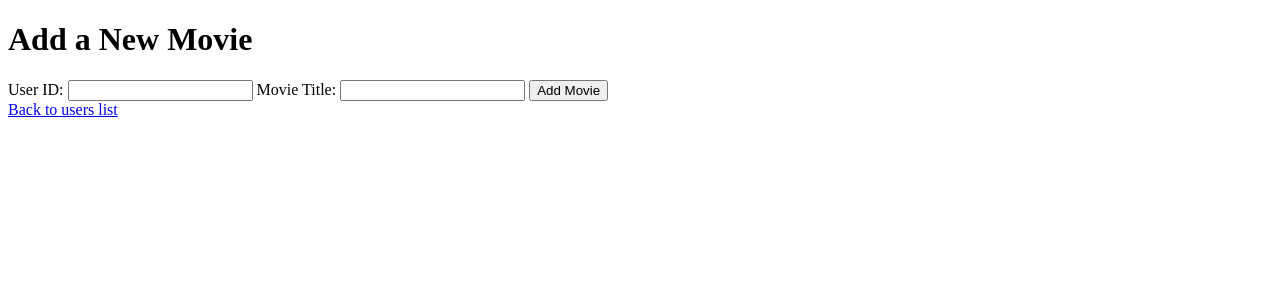
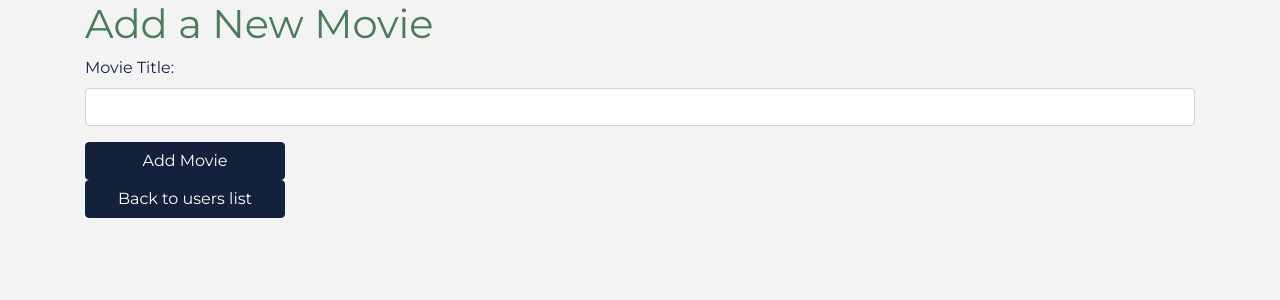
Before and after one commit to itsevanb/MovieApp, a Flask app: page /add_movie in a window 1280 px wide. Shown: the top 300 px of the page. Run offline with Flask 3, Linux system fonts and the light colour scheme; the visitor is signed in with stand-in values (Sample User, id 1); some libraries are stand-ins or nearby versions.

Commit message:
sessions
knows if user is logged in and where to do user actions, fixed user_id form fields and cleaned up code

```diff
--- a/app.py
+++ b/app.py
@@ -53,7 +53,7 @@ def add_movie():
     if 'user_id' not in session:
         return redirect(url_for('login'))
     if request.method == 'POST':
-        user_id = int(request.form['user_id'])
+        user_id = session['user_id']
         title = request.form['title'].strip()
         api_key = 'a1c766c0'
         url = f"http://www.omdbapi.com/?t={title}&apikey={api_key}&plot=full"
@@ -82,7 +82,7 @@ def update_movie():
     if 'user_id' not in session:
         return redirect(url_for('login'))
     if request.method == 'POST':
-        user_id = int(request.form['user_id'])
+        user_id = session['user_id']
         movie_id = int(request.form['movie_id'])
         title = request.form['title']
         rating = float(request.form['rating'])
@@ -101,7 +101,7 @@ def delete_movie():
     if 'user_id' not in session:
         return redirect(url_for('login'))
     if request.method == 'POST':
-        user_id = int(request.form['user_id'])
+        user_id = session['user_id']
         movie_id = request.form['movie_id']
         try:
             data_manager.delete_movie(user_id, movie_id)
--- a/templates/add_movie.html
+++ b/templates/add_movie.html
@@ -2,18 +2,68 @@
 <html lang="en">
 <head>
     <meta charset="UTF-8">
+    <meta name="viewport" content="width=device-width, initial-scale=1">
     <title>Add Movie - MovieWeb App</title>
-    <!-- Include any additional CSS files here -->
+    <!-- Bootstrap CSS -->
+    <link rel="stylesheet" href="https://stackpath.bootstrapcdn.com/bootstrap/4.5.2/css/bootstrap.min.css">
+    <!-- Google Fonts -->
+    <link href="https://fonts.googleapis.com/css2?family=Montserrat:wght@400;700&display=swap" rel="stylesheet">
+    <!-- icons -->
+    <link rel="stylesheet" href="https://cdnjs.cloudflare.com/ajax/libs/font-awesome/5.15.3/css/all.min.css">
+    <style>
+        body {
+            background-color: #F3F3F3; /* Neutral background color */
+            font-family: 'Montserrat', sans-serif;
+            color: #14213D; /* Dark blue text color */
+        }
+
+        h1 {
+            font-family: 'Montserrat', sans-serif;
+            color: #4A7C59; /* Green color for heading */
+        }
+
+        .btn-custom {
+            background-color: #14213D; /* Dark blue button color */
+            border-color: #14213D;
+            color: white; /* White text on buttons */
+            width: 200px;
+            transition: all 0.3s ease;
+        }
+
+        .btn-custom:hover {
+            background-color: #4A7C59; /* Green hover color for buttons */
+            border-color: #4A7C59;
+        }
+
+        .navbar {
+            background-color: #14213D; /* Dark blue navbar color */
+        }
+
+        .footer {
+            position: fixed;
+            left: 0;
+            bottom: 0;
+            width: 100%;
+            background-color: #14213D; /* Dark blue footer color */
+            color: white;
+            text-align: center;
+        }
+    </style>
 </head>
 <body>
-    <h1>Add a New Movie</h1>
-    <form method="post">
-        <label for="user_id">User ID:</label>
-        <input type="number" id="user_id" name="user_id" required>
-        <label for="title">Movie Title:</label>
-        <input type="text" id="title" name="title" required>
-        <input type="submit" value="Add Movie">
-    </form>
-    <a href="/users/">Back to users list</a>
+    <div class="container">
+        <h1>Add a New Movie</h1>
+        <form method="post">
+            <div class="form-group">
+                <label for="title">Movie Title:</label>
+                <input type="text" class="form-control" id="title" name="title" required>
+            </div>
+            <input type="submit" class="btn btn-custom" value="Add Movie">
+        </form>
+        <a href="/users/" class="btn btn-custom">Back to users list</a>
+    </div>
+    <!-- Bootstrap JS -->
+    <script src="https://code.jquery.com/jquery-3.5.1.slim.min.js"></script>
+    <script src="https://cdn.jsdelivr.net/npm/bootstrap@4.5.2/dist/js/bootstrap.bundle.min.js"></script>
 </body>
 </html>
--- a/templates/delete_movie.html
+++ b/templates/delete_movie.html
@@ -55,10 +55,6 @@
         <h1>Delete a Movie</h1>
         <form action="/delete_movie" method="post">
             <div class="form-group">
-                <label for="user_id">User ID:</label>
-                <input type="number" class="form-control" id="user_id" name="user_id" required>
-            </div>
-            <div class="form-group">
                 <label for="movie_id">Movie ID:</label>
                 <input type="text" class="form-control" id="movie_id" name="movie_id" required>
             </div>
--- a/templates/update_movie.html
+++ b/templates/update_movie.html
@@ -55,10 +55,6 @@
         <h1>Update a Movie</h1>
         <form method="post">
             <div class="form-group">
-                <label for="user_id">User ID:</label>
-                <input type="number" class="form-control" id="user_id" name="user_id" required>
-            </div>
-            <div class="form-group">
                 <label for="movie_id">Movie ID:</label>
                 <input type="text" class="form-control" id="movie_id" name="movie_id" required>
             </div>
```
